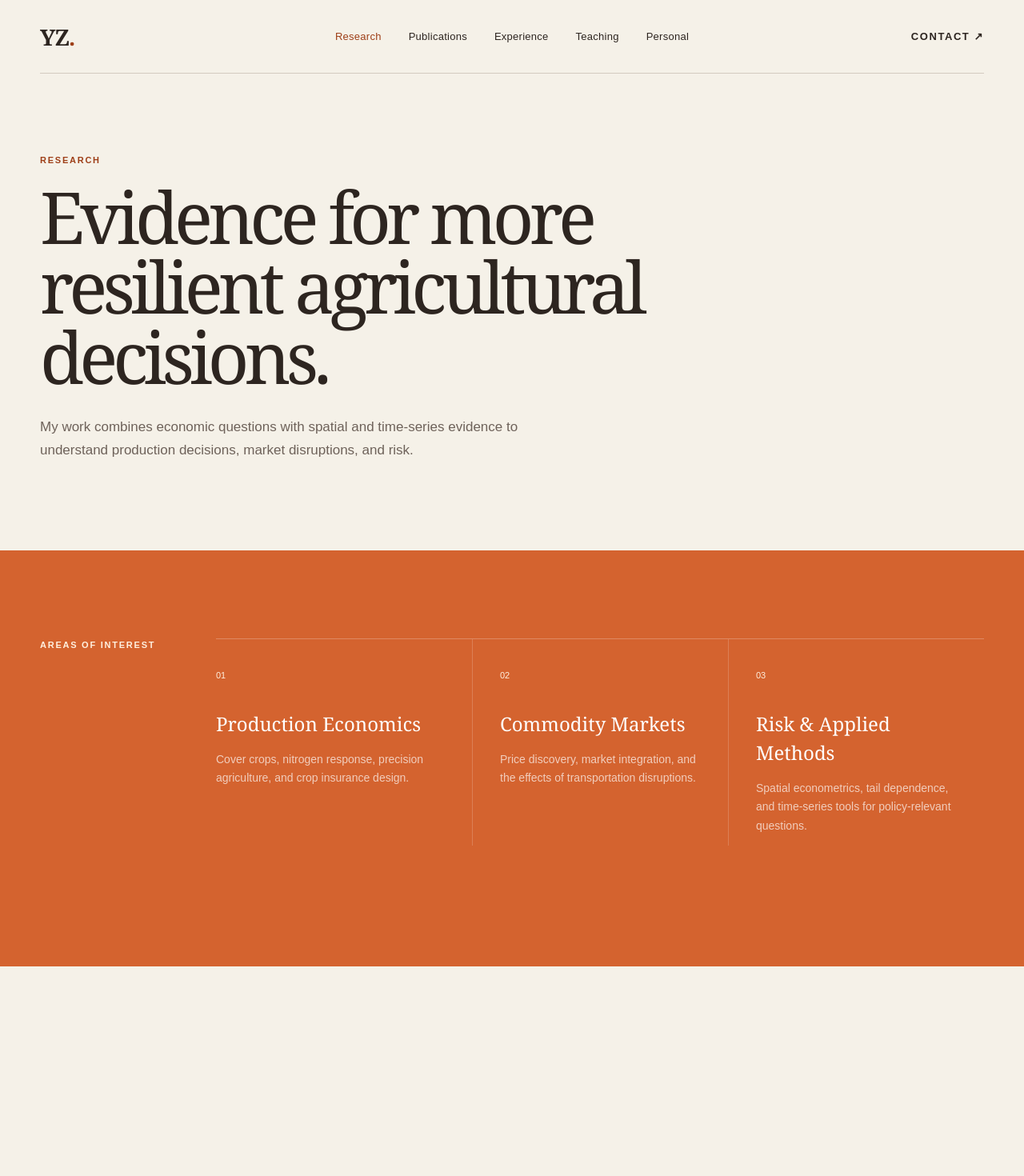
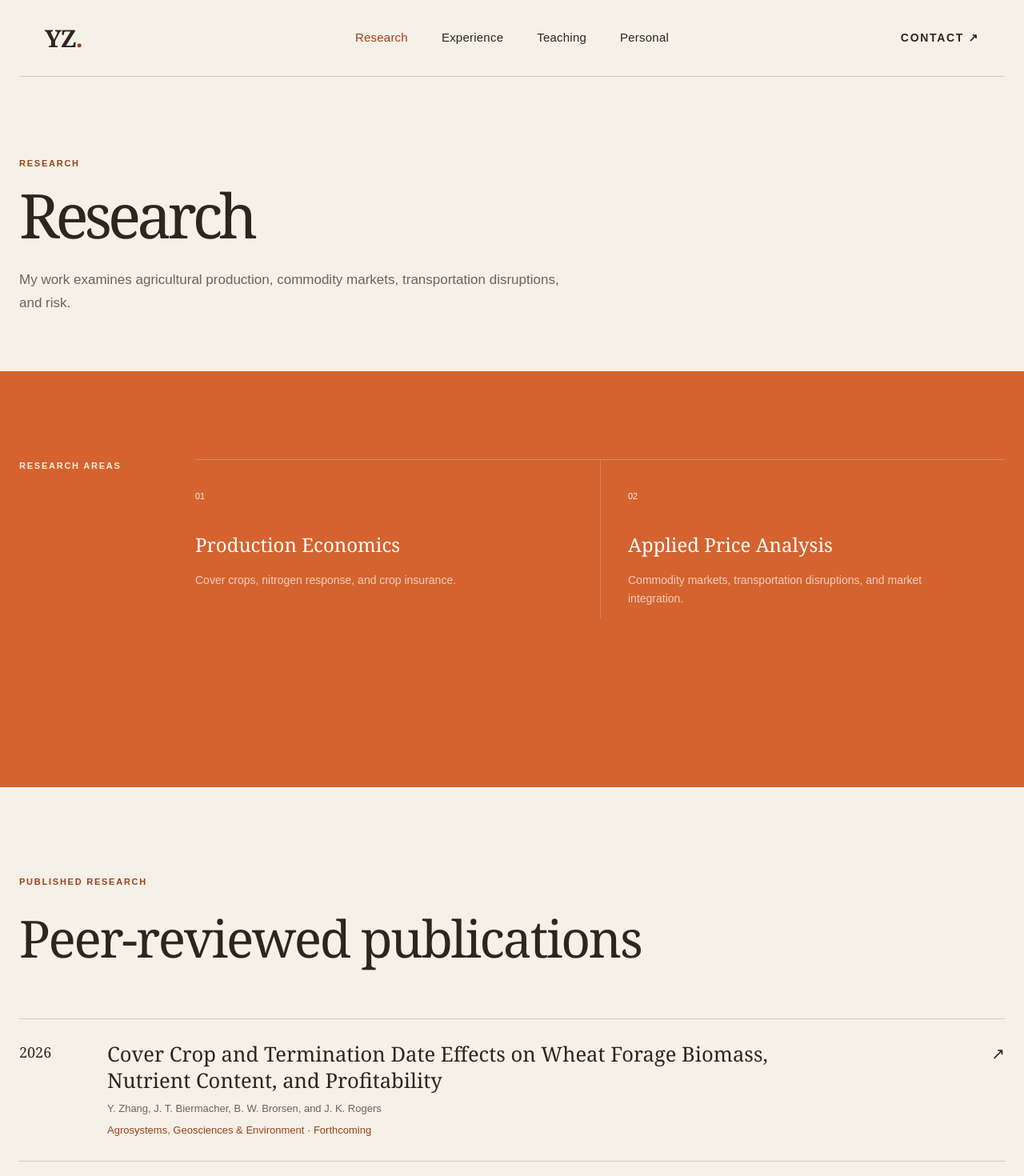
Before and after one commit to yuanzhangagec/yuanzhangagec.github.io, a Next.js app: page /research in a window 1280 px wide. Shown: the top 1470 px of the page at 80% size. Before the commit the page ends 1208 px from the top, so only its background shows below. Built offline with nearby package versions, Linux system fonts and the light colour scheme.

Commit message:
Merge publications into research page

```diff
--- a/app/components/SiteHeader.tsx
+++ b/app/components/SiteHeader.tsx
@@ -1,6 +1,5 @@
 const navigation = [
   ["Research", "/research"],
-  ["Publications", "/publications"],
   ["Experience", "/experience"],
   ["Teaching", "/teaching"],
   ["Personal", "/personal"],
@@ -11,7 +10,9 @@ export function SiteHeader({ active }: { active?: string }) {
     <header className="site-header">
       <a className="wordmark" href="/" aria-label="Yuan Zhang, home">YZ<span>.</span></a>
       <nav aria-label="Main navigation">
-        {navigation.map(([label, href]) => <a className={active === label ? "active" : ""} href={href} key={href}>{label}</a>)}
+        {navigation.map(([label, href]) => (
+          <a className={active === label ? "active" : ""} href={href} key={href}>{label}</a>
+        ))}
       </nav>
       <a className="cv-link" href="mailto:yuanz@uark.edu">Contact ↗</a>
     </header>
--- a/app/content.ts
+++ b/app/content.ts
@@ -1,11 +1,84 @@
-export const publications = [
-  { year: "2026", title: "Cover Crop and Termination Date Effects on Wheat Forage Biomass, Nutrient Content, and Profitability", authors: "Yuan Zhang, J. T. Biermacher, B. Wade Brorsen, and J. K. Rogers", journal: "Agrosystems, Geosciences & Environment · Forthcoming", href: "https://doi.org/10.1002/agg2.70412" },
-  { year: "2026", title: "A Common Risk-Off Factor in Commodity Tail Co-Movement", authors: "Yuan Zhang and E. Park", journal: "Applied Economics Letters", href: "https://doi.org/10.1080/13504851.2026.2669369" },
-  { year: "2026", title: "When the River Runs Low: Heterogeneous Impacts of Transportation Disruptions on Local Grain Basis", authors: "Yuan Zhang, A. E. Anderson, N. J. Pates, and E. Park", journal: "Agribusiness", href: "https://doi.org/10.1002/agr.70108" },
-  { year: "2026", title: "Nitrogen Response Modeling with a Multi-degree Spline Plateau Approach", authors: "Yuan Zhang, B. Wade Brorsen, and W. H. Duncan", journal: "Journal of Agricultural and Resource Economics, 51(2), 238–262", href: "https://doi.org/10.22004/ag.econ.369143" },
+export const researchAreas = [
+  {
+    title: "Production Economics",
+    description: "Cover crops, nitrogen response, and crop insurance.",
+  },
+  {
+    title: "Applied Price Analysis",
+    description: "Commodity markets, transportation disruptions, and market integration.",
+  },
 ];
 
-export const outreach = [
-  { status: "Extension publication · 2026", title: "When the River Runs Low, Southern Grain Farmers Pay the Most", authors: "Yuan Zhang, A. E. Anderson, and R. Loy · Southern Ag Today", href: "https://southernagtoday.org/2026/06/24/when-the-river-runs-low-southern-grain-farmers-pay-the-most/" },
-  { status: "Media coverage · 2026", title: "The Economic Impacts of Mississippi River Disruptions on Southern Grain Farmers", authors: "Radio interview · Agriculture of America (AOA), American Ag Network" },
+export const publications = [
+  {
+    year: "2026",
+    title: "Cover Crop and Termination Date Effects on Wheat Forage Biomass, Nutrient Content, and Profitability",
+    authors: "Y. Zhang, J. T. Biermacher, B. W. Brorsen, and J. K. Rogers",
+    journal: "Agrosystems, Geosciences & Environment · Forthcoming",
+    href: "https://doi.org/10.1002/agg2.70412",
+  },
+  {
+    year: "2026",
+    title: "A Common Risk-Off Factor in Commodity Tail Co-Movement",
+    authors: "Y. Zhang and E. Park",
+    journal: "Applied Economics Letters",
+    href: "https://doi.org/10.1080/13504851.2026.2669369",
+  },
+  {
+    year: "2026",
+    title: "When the River Runs Low: Heterogeneous Impacts of Transportation Disruptions on Local Grain Basis",
+    authors: "Y. Zhang, A. E. Anderson, N. J. Pates, and E. Park",
+    journal: "Agribusiness",
+    href: "https://doi.org/10.1002/agr.70108",
+  },
+  {
+    year: "2026",
+    title: "Nitrogen Response Modeling with a Multi-degree Spline Plateau Approach",
+    authors: "Y. Zhang, B. W. Brorsen, and W. H. Duncan",
+    journal: "Journal of Agricultural and Resource Economics, 51(2), 238–262",
+    href: "https://doi.org/10.22004/ag.econ.369143",
+  },
 ];
+
+export const workingPapers = [
+  {
+    status: "Revise and Resubmit · Canadian Journal of Agricultural Economics",
+    title: "What’s the Basis for the Claim? The Effect of Cash Price Basis on the Share of Prevented Planting Acreage",
+    authors: "L. Connor, C. N. Boyer, A. E. Anderson, E. Park, A. Smith, and Y. Zhang",
+  },
+  {
+    status: "Revise and Resubmit · Agricultural Economics",
+    title: "Combining Spatial and Time Series Information to Rate Crop Insurance",
+    authors: "Y. Zhang, B. W. Brorsen, and E. Park",
+  },
+  {
+    status: "Under Review · Applied Economic Perspectives and Policy",
+    title: "Effects of Rail Consolidation on Grain Basis: Evidence from the CP-KCS Merger",
+    authors: "Y. Zhang, A. E. Anderson, A. McKenzie, E. Park, and N. J. Pates",
+  },
+  {
+    status: "Under Review · European Review of Agricultural Economics",
+    title: "Ripple Effects of Hurricanes on the U.S. Grain Basis: How Far, How Long, and How Big?",
+    authors: "Y. Zhang, A. E. Anderson, A. McKenzie, H. Biram, and N. J. Pates",
+  },
+  {
+    status: "Working Paper",
+    title: "Increasing Speed of Variable Rate Nitrogen Using R-Integrated Nested Laplace Approximation: Balancing Speed and Accuracy in Precision Agriculture",
+    authors: "W. H. Duncan, B. W. Brorsen, and Y. Zhang",
+  },
+  {
+    status: "Working Paper",
+    title: "Price Adjustment and Welfare Changes Under Consumer Loss Aversion: The Impact of HPAI on the Table Eggs Market",
+    authors: "Y. Zhang, A. E. Anderson, and J. M. Thompson",
+  },
+  {
+    status: "Working Paper",
+    title: "WASDE Expectation Errors and Common Downside Risk in Local Grain Basis",
+    authors: "Y. Zhang and E. Park",
+  },
+  {
+    status: "Working Paper",
+    title: "Intraday Futures Price Response to Unanticipated Changes in Ending Stocks Projections",
+    authors: "A. E. Anderson, Y. Zhang, A. McKenzie, and Y. Yang",
+  },
+];
--- a/app/globals.css
+++ b/app/globals.css
@@ -20,19 +20,19 @@ main { overflow: hidden; }
 .home-page .site-header, .home-page .hero { background: var(--paper); }
 
 .site-header {
-  width: min(1180px, calc(100% - 48px)); margin: 0 auto; height: 92px;
+  width: min(1240px, calc(100% - 48px)); margin: 0 auto; height: 96px; padding: 0 32px;
   display: grid; grid-template-columns: 1fr auto 1fr; align-items: center; border-bottom: 1px solid var(--line);
 }
-.wordmark { font-family: Georgia, serif; font-size: 28px; font-weight: 700; letter-spacing: -1px; }
+.wordmark { font-family: Georgia, serif; font-size: 30px; font-weight: 700; letter-spacing: -1px; }
 .wordmark span { color: var(--copper); }
-nav { display: flex; gap: 34px; font-size: 13px; letter-spacing: .02em; }
+nav { display: flex; gap: 42px; font-size: 15px; letter-spacing: .015em; }
 nav a, .cv-link { transition: color .2s ease; }
 nav a:hover, .cv-link:hover { color: var(--copper); }
 nav a.active { color: var(--copper); }
-.cv-link { justify-self: end; font-size: 13px; font-weight: 700; text-transform: uppercase; letter-spacing: .12em; }
+.cv-link { justify-self: end; font-size: 14px; font-weight: 700; text-transform: uppercase; letter-spacing: .12em; }
 
 .hero {
-  width: min(1180px, calc(100% - 48px)); margin: 0 auto; min-height: 690px; padding: 82px 0 92px;
+  width: min(1240px, calc(100% - 48px)); margin: 0 auto; min-height: 690px; padding: 82px 0 92px;
   display: grid; grid-template-columns: repeat(4, minmax(0, 1fr)); gap: 0; align-items: center;
 }
 .hero-copy { grid-column: 1 / 4; width: 100%; padding-left: 26px; }
@@ -58,19 +58,20 @@ h1 { margin: 18px 0 30px; font-family: Georgia, serif; font-size: clamp(68px, 8v
 .portrait-frame img { width: 100%; height: 100%; object-fit: cover; object-position: center 33%; }
 .portrait-note { margin: 14px 0 0 38px; padding-left: 13px; max-width: 315px; border-left: 2px solid var(--copper); color: var(--muted); font-size: 12px; line-height: 1.55; }
 
-.research-section, .experience-section, .teaching-section { padding: 110px max(24px, calc((100vw - 1180px) / 2)); display: grid; grid-template-columns: 190px 1fr; gap: 30px; }
+.research-section, .experience-section, .teaching-section { padding: 110px max(24px, calc((100% - 1240px) / 2)); display: grid; grid-template-columns: 190px 1fr; gap: 30px; }
 .research-section { background: var(--green); color: white; }
 .research-section .section-label { color: #fff0df; }
 .research-content h2, .timeline-wrap > h2, .teaching-content > h2, .section-heading h2 { font-family: Georgia, serif; font-weight: 400; letter-spacing: -.035em; }
 .research-content > h2 { max-width: 790px; margin-bottom: 68px; font-size: clamp(42px, 5.4vw, 72px); line-height: 1.05; }
 .research-grid { display: grid; grid-template-columns: repeat(3, 1fr); border-top: 1px solid rgba(255,255,255,.25); }
+.research-grid.two-column { grid-template-columns: repeat(2, 1fr); }
 .research-grid article { padding: 32px 34px 12px 0; }
 .research-grid article + article { border-left: 1px solid rgba(255,255,255,.18); padding-left: 34px; }
 .research-grid article > span { color: #fff0df; font-size: 11px; }
 .research-grid h3 { margin: 32px 0 15px; font-family: Georgia, serif; font-size: 24px; font-weight: 400; }
 .research-grid p { color: rgba(255,255,255,.68); font-size: 14px; line-height: 1.7; }
 
-.publication-section { width: min(1180px, calc(100% - 48px)); margin: 0 auto; padding: 110px 0; }
+.publication-section { width: min(1240px, calc(100% - 48px)); margin: 0 auto; padding: 110px 0; }
 .section-heading { display: flex; justify-content: space-between; align-items: end; margin-bottom: 52px; }
 .section-heading h2 { margin: 15px 0 0; font-size: clamp(44px, 5vw, 68px); }
 .publication { display: grid; grid-template-columns: 90px 1fr 36px; gap: 20px; padding: 28px 0; border-top: 1px solid var(--line); transition: color .2s; }
@@ -89,6 +90,12 @@ h1 { margin: 18px 0 30px; font-family: Georgia, serif; font-size: clamp(68px, 8v
 .status { color: var(--copper); font-size: 10px; font-weight: 700; letter-spacing: .1em; text-transform: uppercase; }
 .working-grid h4 { margin: auto 0 18px; font-family: Georgia, serif; font-size: 21px; line-height: 1.35; font-weight: 400; }
 .working-grid p { margin: 0; color: var(--muted); font-size: 12px; line-height: 1.5; }
+.working-paper-section { padding: 110px max(24px, calc((100% - 1240px) / 2)); background: #e7ded0; }
+.working-paper-list { border-top: 1px solid var(--line); }
+.working-paper { display: grid; grid-template-columns: 210px 1fr; gap: 34px; padding: 31px 0; border-bottom: 1px solid var(--line); }
+.working-paper .status { line-height: 1.55; }
+.working-paper h3 { margin: 0 0 11px; max-width: 850px; font-family: Georgia, serif; font-size: clamp(21px, 2vw, 27px); line-height: 1.3; font-weight: 400; }
+.working-paper p { margin: 0; color: var(--muted); font-size: 13px; line-height: 1.55; }
 
 .experience-section { background: #e7ded0; }
 .timeline-wrap > h2, .teaching-content > h2 { margin-bottom: 50px; font-size: clamp(42px, 5vw, 66px); }
@@ -105,14 +112,14 @@ h1 { margin: 18px 0 30px; font-family: Georgia, serif; font-size: clamp(68px, 8v
 .course-grid h3 { margin: 58px 0 12px; max-width: 430px; font-family: Georgia, serif; font-size: 22px; line-height: 1.3; font-weight: 400; }
 .course-grid p { color: var(--muted); font-size: 12px; }
 
-footer { padding: 100px max(24px, calc((100vw - 1180px) / 2)) 32px; background: #7d3417; color: white; display: grid; grid-template-columns: 1fr auto; gap: 70px; }
+footer { padding: 100px max(24px, calc((100% - 1240px) / 2)) 32px; background: #7d3417; color: white; display: grid; grid-template-columns: 1fr auto; gap: 70px; }
 footer h2 { max-width: 680px; margin: 20px 0 34px; font-family: Georgia, serif; font-size: clamp(44px, 5.5vw, 76px); line-height: 1.04; font-weight: 400; letter-spacing: -.04em; }
 .footer-email { display: inline-flex; gap: 10px; color: #ffd5bd; font-family: Georgia, serif; font-size: 22px; border-bottom: 1px solid currentColor; padding-bottom: 5px; }
 .footer-links { display: flex; flex-direction: column; justify-content: end; gap: 18px; min-width: 170px; }
 .footer-links a { display: flex; justify-content: space-between; gap: 25px; padding-bottom: 8px; border-bottom: 1px solid rgba(255,255,255,.25); font-size: 13px; }
 .copyright { grid-column: 1 / -1; margin: 70px 0 0; padding-top: 24px; border-top: 1px solid rgba(255,255,255,.15); color: rgba(255,255,255,.5); font-size: 11px; }
 
-.home-links { padding: 0 max(24px, calc((100% - 1180px) / 2)) 110px; display: grid; grid-template-columns: repeat(4, 1fr); gap: 1px; background: var(--gutter); border-top: 1px solid var(--line); border-bottom: 1px solid var(--line); }
+.home-links { padding: 0 max(24px, calc((100% - 1240px) / 2)) 110px; display: grid; grid-template-columns: repeat(4, 1fr); gap: 1px; background: var(--gutter); border-top: 1px solid var(--line); border-bottom: 1px solid var(--line); }
 .home-links a { min-height: 190px; padding: 26px; background: var(--paper); display: flex; flex-direction: column; transition: background .2s, color .2s; }
 .home-links a:hover { background: var(--green); color: white; }
 .home-links span { color: var(--copper); font-size: 10px; font-weight: 700; }
@@ -120,7 +127,7 @@ footer h2 { max-width: 680px; margin: 20px 0 34px; font-family: Georgia, serif;
 .home-links em { color: var(--muted); font-size: 11px; line-height: 1.4; font-style: normal; }
 .home-links a:hover em, .home-links a:hover span { color: rgba(255,255,255,.78); }
 
-.page-hero { width: min(1180px, calc(100% - 48px)); margin: 0 auto; padding: 100px 0 110px; }
+.page-hero { width: min(1240px, calc(100% - 48px)); margin: 0 auto; padding: 100px 0 110px; }
 .page-hero h1 { max-width: 970px; margin: 18px 0 30px; font-size: clamp(56px, 7vw, 96px); line-height: .98; }
 .page-hero > p:last-child { max-width: 680px; color: var(--muted); font-size: 17px; line-height: 1.7; }
 .page-hero.compact { padding-bottom: 70px; }
@@ -131,7 +138,7 @@ footer h2 { max-width: 680px; margin: 20px 0 34px; font-family: Georgia, serif;
 
 @media (max-width: 800px) {
   .site-header { width: calc(100% - 32px); height: auto; min-height: 72px; padding: 18px 0 14px; grid-template-columns: 1fr auto; row-gap: 16px; }
-  nav { grid-column: 1 / -1; display: flex; gap: 22px; overflow-x: auto; padding-bottom: 3px; font-size: 12px; scrollbar-width: none; }
+  nav { grid-column: 1 / -1; display: flex; gap: 24px; overflow-x: auto; padding-bottom: 3px; font-size: 13px; scrollbar-width: none; }
   nav::-webkit-scrollbar { display: none; }
   .hero { width: calc(100% - 32px); padding: 55px 0 70px; grid-template-columns: 1fr; gap: 48px; }
   .hero-copy { grid-column: auto; order: 2; max-width: none; padding-left: 0; }
@@ -144,6 +151,8 @@ footer h2 { max-width: 680px; margin: 20px 0 34px; font-family: Georgia, serif;
   .section-heading { align-items: start; gap: 28px; flex-direction: column; }
   .publication { grid-template-columns: 48px 1fr 20px; gap: 10px; }
   .working-grid, .course-grid { grid-template-columns: 1fr; }
+  .working-paper-section { padding: 78px 20px; }
+  .working-paper { grid-template-columns: 1fr; gap: 14px; }
   .home-links { padding: 0 20px 78px; grid-template-columns: 1fr 1fr; }
   .page-hero { width: calc(100% - 40px); padding: 72px 0; }
   .page-hero h1 { font-size: clamp(52px, 16vw, 78px); }
@@ -155,7 +164,7 @@ footer h2 { max-width: 680px; margin: 20px 0 34px; font-family: Georgia, serif;
 @media (prefers-reduced-motion: reduce) { html { scroll-behavior: auto; } * { transition: none !important; } }
 
 /* Personal life */
-.life-hero { width: min(1180px, calc(100% - 48px)); margin: 0 auto; padding: 72px 0 110px; display: grid; grid-template-columns: .72fr 1.28fr; gap: 70px; align-items: end; }
+.life-hero { width: min(1240px, calc(100% - 48px)); margin: 0 auto; padding: 72px 0 110px; display: grid; grid-template-columns: .72fr 1.28fr; gap: 70px; align-items: end; }
 .life-hero.text-only { min-height: 500px; grid-template-columns: 1fr; align-items: end; }
 .life-hero.text-only .life-hero-copy { max-width: 850px; padding-bottom: 0; }
 .life-hero-copy { padding-bottom: 30px; }
@@ -164,7 +173,7 @@ footer h2 { max-width: 680px; margin: 20px 0 34px; font-family: Georgia, serif;
 .life-hero-image { position: relative; }
 .life-hero-image img { width: 100%; aspect-ratio: 16 / 11; object-fit: cover; display: block; }
 .life-hero-image span { position: absolute; right: 0; bottom: 0; padding: 12px 16px; background: var(--paper); color: var(--copper); font-size: 10px; font-weight: 700; letter-spacing: .1em; text-transform: uppercase; }
-.life-story { padding: 100px max(24px, calc((100vw - 1180px) / 2)); background: var(--green); color: white; display: grid; grid-template-columns: 190px 1fr; gap: 30px; }
+.life-story { padding: 100px max(24px, calc((100% - 1240px) / 2)); background: var(--green); color: white; display: grid; grid-template-columns: 190px 1fr; gap: 30px; }
 .road-story { grid-template-columns: .8fr 1.2fr; gap: 70px; align-items: center; }
 .road-story-copy .section-label { margin-bottom: 34px; }
 .road-story-image { position: relative; }
@@ -173,7 +182,7 @@ footer h2 { max-width: 680px; margin: 20px 0 34px; font-family: Georgia, serif;
 .life-story .section-label { color: #fff0df; }
 .life-story h2 { max-width: 760px; margin: 0 0 24px; font-family: Georgia, serif; font-size: clamp(44px, 5vw, 70px); line-height: 1.05; font-weight: 400; letter-spacing: -.04em; }
 .life-story p { max-width: 650px; color: rgba(255,255,255,.78); font-size: 15px; line-height: 1.75; }
-.life-grid { width: min(1180px, calc(100% - 48px)); margin: 0 auto; padding: 110px 0; display: grid; grid-template-columns: repeat(2, 1fr); gap: 18px; }
+.life-grid { width: min(1240px, calc(100% - 48px)); margin: 0 auto; padding: 110px 0; display: grid; grid-template-columns: repeat(2, 1fr); gap: 18px; }
 .life-card { background: #e7ded0; overflow: hidden; }
 .life-card img { width: 100%; height: 100%; object-fit: cover; display: block; }
 .life-photo { height: 570px; }
--- a/app/page.tsx
+++ b/app/page.tsx
@@ -21,7 +21,7 @@ export default function Home() {
         </div>
       </section>
       <section className="home-links" aria-label="Explore the website">
-        <a href="/publications"><span>01</span><strong>Publications</strong><em>Selected journal articles and outreach ↗</em></a>
+        <a href="/research"><span>01</span><strong>Research</strong><em>Areas, publications, and working papers ↗</em></a>
         <a href="/experience"><span>02</span><strong>Experience</strong><em>Appointments and education ↗</em></a>
         <a href="/teaching"><span>03</span><strong>Teaching</strong><em>Courses and instruction ↗</em></a>
         <a href="/personal"><span>04</span><strong>Personal</strong><em>Life beyond research ↗</em></a>
--- a/app/publications/page.tsx
+++ /dev/null
@@ -1,46 +0,0 @@
-import type { Metadata } from "next";
-import { SiteHeader } from "../components/SiteHeader";
-import { outreach, publications } from "../content";
-
-export const metadata: Metadata = {
-  title: "Publications | Yuan Zhang",
-  description: "Peer-reviewed publications, extension work, and media coverage.",
-};
-
-export default function PublicationsPage() {
-  return (
-    <main>
-      <SiteHeader active="Publications" />
-      <section className="page-hero compact">
-        <p className="eyebrow">Publications</p>
-        <h1>Peer-reviewed publications</h1>
-        <p>Peer-reviewed research on production, commodity markets, transportation, and risk.</p>
-      </section>
-      <section className="publication-section inner-publications">
-        <div className="publication-list">
-          {publications.map((publication) => (
-            <a className="publication" href={publication.href} target="_blank" rel="noreferrer" key={publication.title}>
-              <span className="pub-year">{publication.year}</span>
-              <span className="pub-details">
-                <strong>{publication.title}</strong>
-                <span>{publication.authors}</span>
-                <em>{publication.journal}</em>
-              </span>
-              <span className="pub-arrow">↗</span>
-            </a>
-          ))}
-        </div>
-        <div className="working-header"><h3>Extension work &amp; media coverage</h3></div>
-        <div className="working-grid">
-          {outreach.map((item) => (
-            <article key={item.title}>
-              <span className="status">{item.status}</span>
-              <h4>{item.href ? <a href={item.href} target="_blank" rel="noreferrer">{item.title} ↗</a> : item.title}</h4>
-              <p>{item.authors}</p>
-            </article>
-          ))}
-        </div>
-      </section>
-    </main>
-  );
-}
--- a/app/research/page.tsx
+++ b/app/research/page.tsx
@@ -1,8 +1,73 @@
 import type { Metadata } from "next";
 import { SiteHeader } from "../components/SiteHeader";
+import { publications, researchAreas, workingPapers } from "../content";
 
-export const metadata: Metadata = { title: "Research | Yuan Zhang", description: "Research interests of agricultural economist Yuan Zhang." };
+export const metadata: Metadata = {
+  title: "Research | Yuan Zhang",
+  description: "Research areas, peer-reviewed publications, and working papers by agricultural economist Yuan Zhang.",
+};
 
 export default function ResearchPage() {
-  return <main><SiteHeader active="Research" /><section className="page-hero"><p className="eyebrow">Research</p><h1>Evidence for more resilient agricultural decisions.</h1><p>My work combines economic questions with spatial and time-series evidence to understand production decisions, market disruptions, and risk.</p></section><section className="research-section page-section"><div className="section-label">Areas of interest</div><div className="research-content"><div className="research-grid"><article><span>01</span><h3>Production Economics</h3><p>Cover crops, nitrogen response, precision agriculture, and crop insurance design.</p></article><article><span>02</span><h3>Commodity Markets</h3><p>Price discovery, market integration, and the effects of transportation disruptions.</p></article><article><span>03</span><h3>Risk &amp; Applied Methods</h3><p>Spatial econometrics, tail dependence, and time-series tools for policy-relevant questions.</p></article></div></div></section></main>;
+  return (
+    <main>
+      <SiteHeader active="Research" />
+
+      <section className="page-hero compact">
+        <p className="eyebrow">Research</p>
+        <h1>Research</h1>
+        <p>My work examines agricultural production, commodity markets, transportation disruptions, and risk.</p>
+      </section>
+
+      <section className="research-section page-section">
+        <div className="section-label">Research areas</div>
+        <div className="research-content">
+          <div className="research-grid two-column">
+            {researchAreas.map((area, index) => (
+              <article key={area.title}>
+                <span>{String(index + 1).padStart(2, "0")}</span>
+                <h3>{area.title}</h3>
+                <p>{area.description}</p>
+              </article>
+            ))}
+          </div>
+        </div>
+      </section>
+
+      <section className="publication-section research-publications">
+        <div className="section-heading">
+          <div><p className="eyebrow">Published research</p><h2>Peer-reviewed publications</h2></div>
+        </div>
+        <div className="publication-list">
+          {publications.map((publication) => (
+            <a className="publication" href={publication.href} target="_blank" rel="noreferrer" key={publication.title}>
+              <span className="pub-year">{publication.year}</span>
+              <span className="pub-details">
+                <strong>{publication.title}</strong>
+                <span>{publication.authors}</span>
+                <em>{publication.journal}</em>
+              </span>
+              <span className="pub-arrow">↗</span>
+            </a>
+          ))}
+        </div>
+      </section>
+
+      <section className="working-paper-section">
+        <div className="section-heading">
+          <div><p className="eyebrow">Research in progress</p><h2>Working papers</h2></div>
+        </div>
+        <div className="working-paper-list">
+          {workingPapers.map((paper) => (
+            <article className="working-paper" key={paper.title}>
+              <span className="status">{paper.status}</span>
+              <div>
+                <h3>{paper.title}</h3>
+                <p>{paper.authors}</p>
+              </div>
+            </article>
+          ))}
+        </div>
+      </section>
+    </main>
+  );
 }
--- a/scripts/export-static.mjs
+++ b/scripts/export-static.mjs
@@ -14,7 +14,6 @@ const routes = [
   { path: "/", file: new URL("index.html", out) },
   { path: "/personal", file: new URL("personal/index.html", out) },
   { path: "/research", file: new URL("research/index.html", out) },
-  { path: "/publications", file: new URL("publications/index.html", out) },
   { path: "/experience", file: new URL("experience/index.html", out) },
   { path: "/teaching", file: new URL("teaching/index.html", out) },
 ];
```
Also changed, not shown: 1 other file (tests, documents, lock files or other folders).
